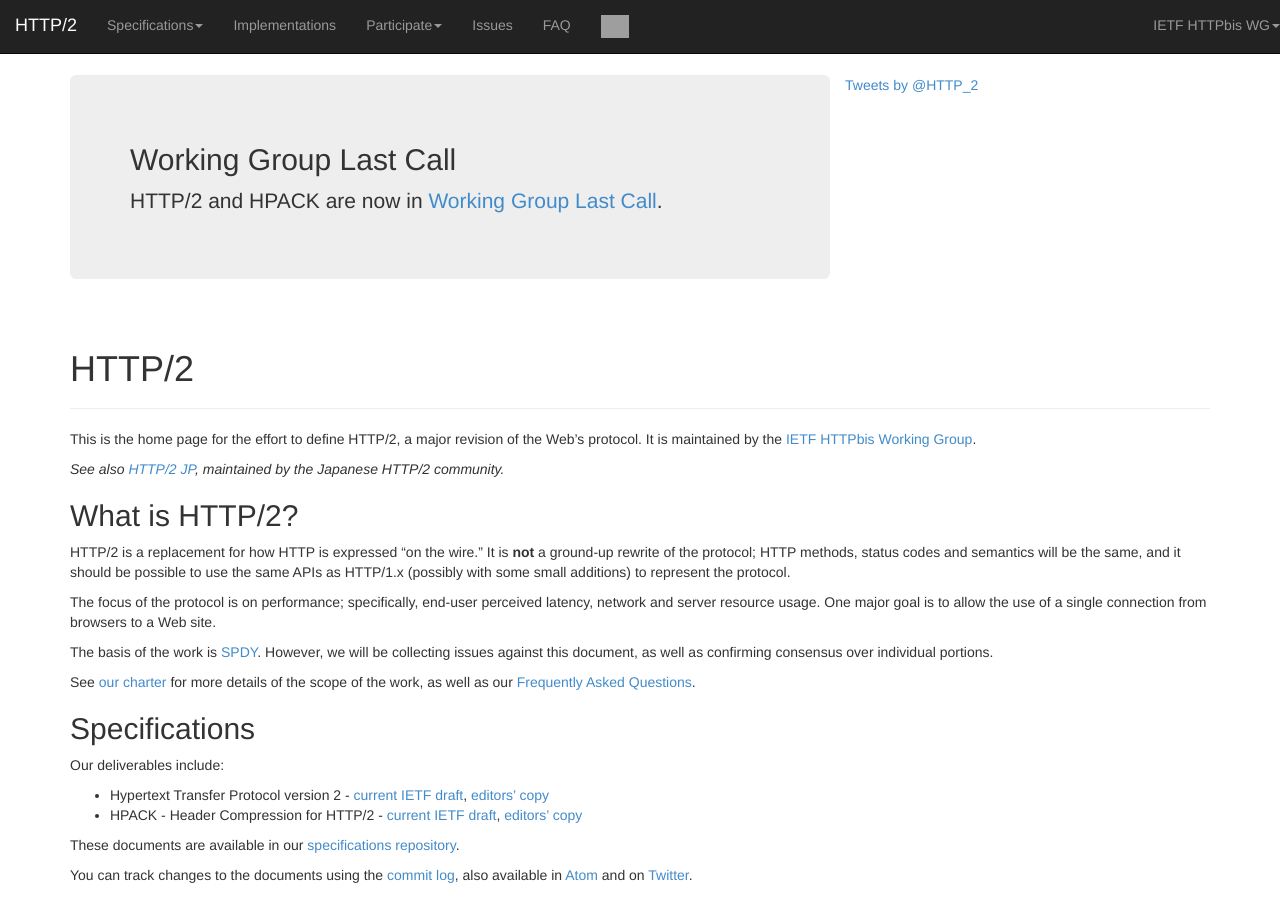
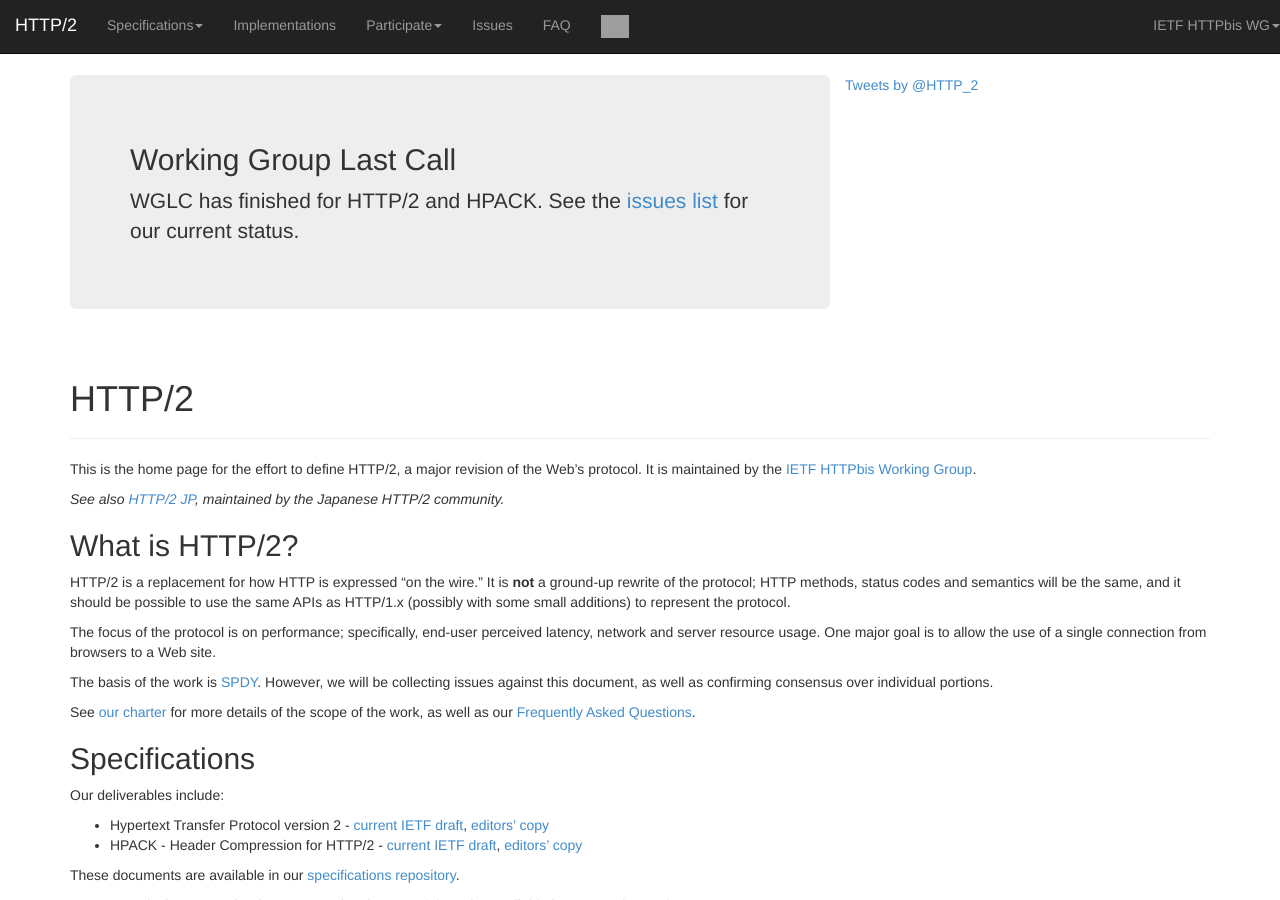
Before and after one commit to http2/http2.github.io, a Jekyll site: the page built from index.md, in a window 1280 px wide and 900 px high. Built offline with Jekyll 4.4.1, drawn with Linux system fonts in a browser that asks for light colours; comment, search, counter and statistics services are not loaded; grey boxes are pictures that could not be loaded.

Commit message:
update banner

```diff
--- a/_includes/banner.html
+++ b/_includes/banner.html
@@ -2,7 +2,7 @@
   <div class="row">
     <div class="col-md-8 jumbotron">
       <h2>Working Group Last Call</h2>
-      <p>HTTP/2 and HPACK are now in <a href="http://www.w3.org/mid/B7EA3FA1-6757-4FA7-A975-B13F7CA2825E@mnot.net">Working Group Last Call</a>.</p>
+      <p>WGLC has finished for HTTP/2 and HPACK. See the <a href="https://github.com/http2/http2-spec/issues">issues list</a> for our current status.</p>
     </div>
     <div class="col-md-4">
       <a class="twitter-timeline" data-dnt="true" href="https://twitter.com/HTTP_2" data-widget-id="434108514856755201">Tweets by @HTTP_2</a>
```
